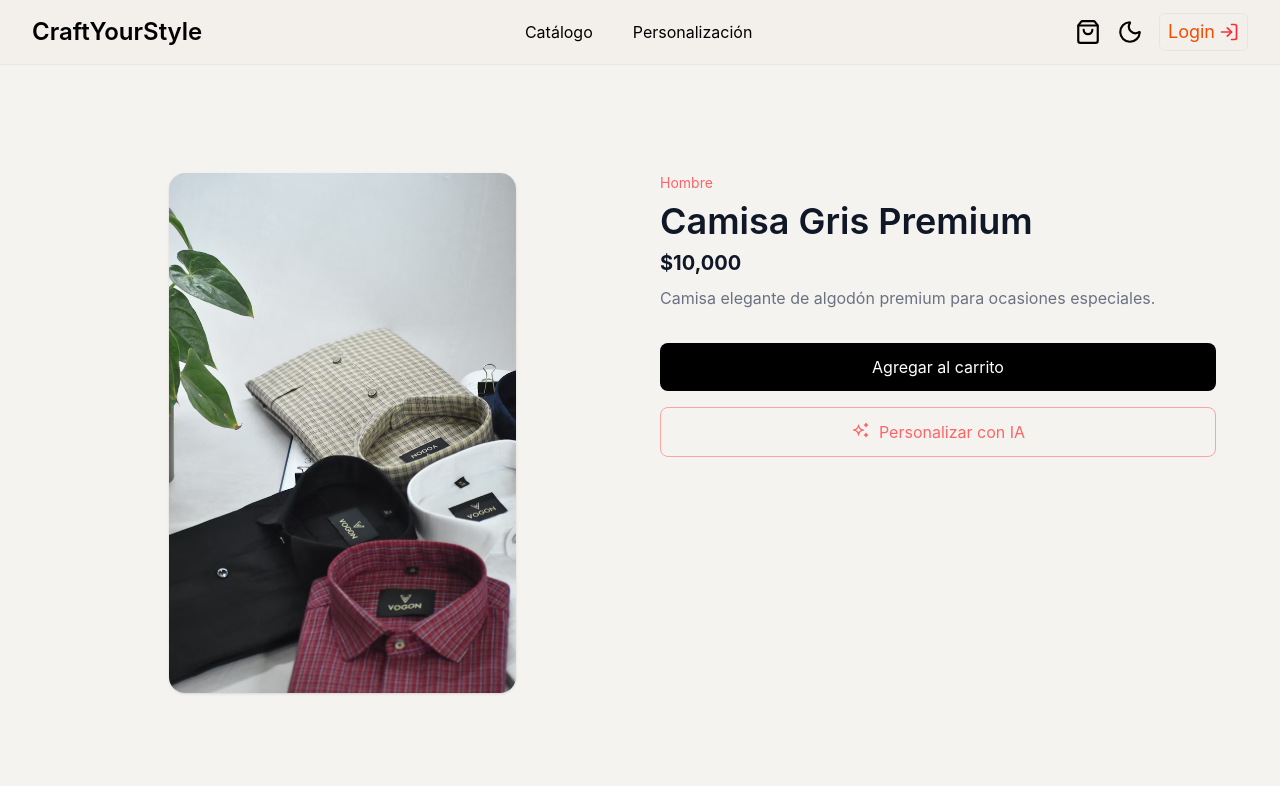
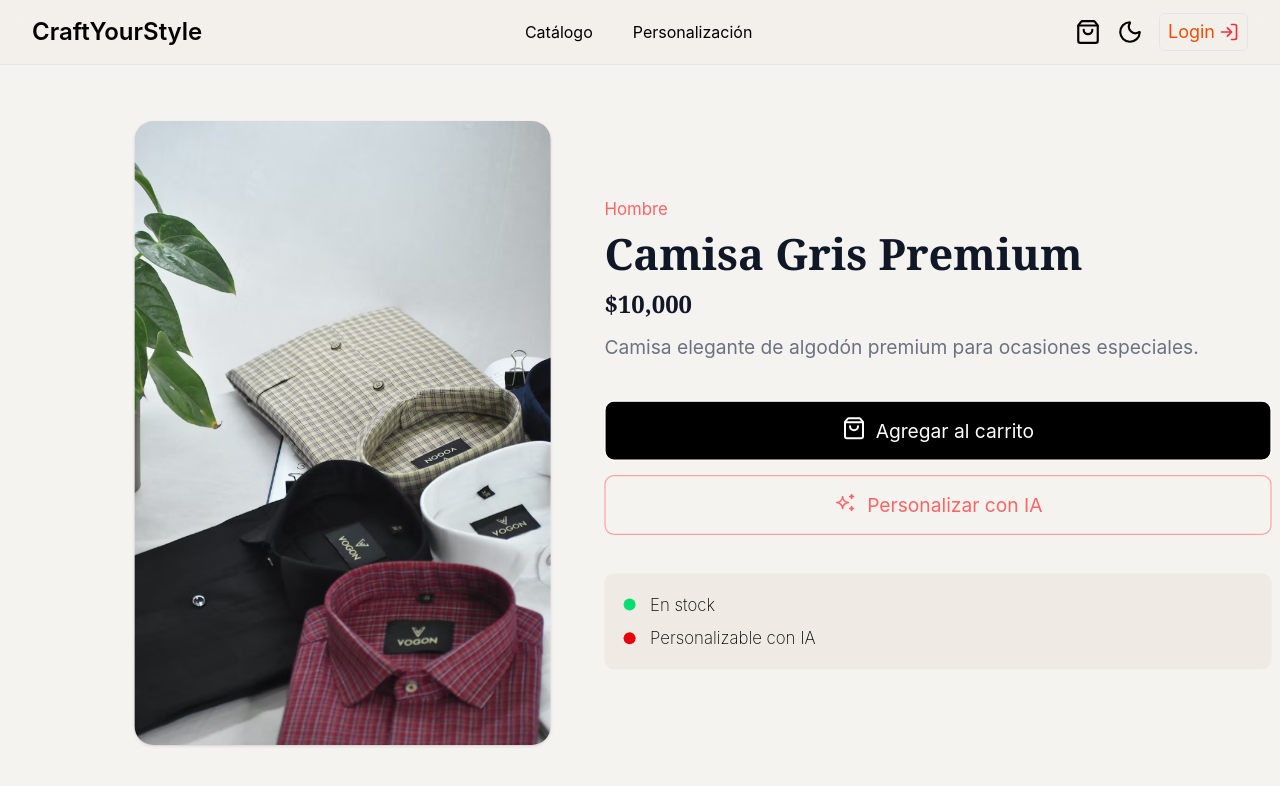
Before and after one commit to ordogens/Proyecto-Formativo-Cliente, a React (Vite) app: page /vista-dinamica/1 in a window 1280 px wide. Shown: the top 786 px of the page. Built offline with nearby package versions, Linux system fonts and the light colour scheme.

Commit message:
Solución section faltante

```diff
--- a/src/pages/vistaDinamica/VistaDinamica.tsx
+++ b/src/pages/vistaDinamica/VistaDinamica.tsx
@@ -5,11 +5,14 @@ import { ShopContext } from "../../context/shopContext";
 import { useNavigate } from "react-router-dom";
 import { Stars } from "../../components/icons/Stars";
 import { BadgeAlert } from "../../components/ui/BadgeAlert";
+import { ShoppingBag } from "lucide-react";
 
 export const VistaDinamica = () => {
   const { id } = useParams();
   const shop = useContext(ShopContext);
   const navigate = useNavigate();
+  const [stock, useStock] = useState(true);
+  const [customizable, useCustomizable] = useState(false)
 
   if (!shop) {
     throw new Error("Must be inside ShopProvider");
@@ -58,29 +61,29 @@ export const VistaDinamica = () => {
   };
 
   return (
-    <section className="h-full bg-[#f5f3ef] flex md:justify-center px-4">
+    <section className="h-full bg-[#f5f3ef] flex md:justify-center px-6 ">
       <div className="max-w-6xl w-full grid grid-cols-1 md:grid-cols-2 md:gap-10 md:items-center">
 
-        <div className="flex justify-center">
+        <div className="flex justify-center md:scale-120">
           <div className="max-w-md h-fit md:h-lg md:max-w-lg rounded-2xl overflow-hidden shadow-sm">
             <img
               src={producto.imagen}
               alt={producto.nombre}
-              className="w-full h-fit md:h-130 object-cover"
+              className="w-screen md:w-full h-100 md:h-130 object-cover"
             />
           </div>
         </div>
-        <div className="flex flex-col md:h-130 gap-4 md:gap-8">
 
-          <section className="flex flex-col md:gap-2">
+        <div className="flex flex-col md:h-130 gap-4 md:gap-8 md:justify-center md:scale-120">
+          <section className="flex flex-col gap-4 md:gap-2">
             <span className="text-sm text-red-400 capitalize">
               {producto.categoria}
             </span>
-            <h1 className="flex flex-col text-3xl md:text-4xl font-semibold text-gray-900">
+            <h1 className="flex flex-col text-3xl md:text-4xl font-semibold font-serif text-gray-900">
               {producto.nombre}
             </h1>
 
-            <p className="text-xl font-bold text-gray-900">
+            <p className="text-xl font-bold text-gray-900 font-serif">
               ${producto.precio.toLocaleString()}
             </p>
 
@@ -89,11 +92,13 @@ export const VistaDinamica = () => {
             </p>
           </section>
 
-          <div className="flex flex-col gap-4">
+          <div className="flex flex-col gap-4 md:gap-8">
+            <section className="flex flex-col gap-2 md:gap-3">
               <button
                 onClick={handleAddToCart}
-              className="w-full bg-black text-white py-3 rounded-lg cursor-pointer"
+                className="w-full border flex gap-2 justify-center bg-black text-white py-3 rounded-lg cursor-pointer"
               >
+                <ShoppingBag size={20} />
                 Agregar al carrito
               </button>
 
@@ -101,17 +106,29 @@ export const VistaDinamica = () => {
                 <BadgeAlert alertText="Producto agregaddo correctamente a la bolsa de compras" />
               )}
 
-            {/* <p className="text-sm text-gray-600">
-              En carrito: <span className="font-semibold">{productCountInCart}</span>
-            </p> */}
-
               <button onClick={() => navigate("/personalizacion")} className="w-full border flex gap-2 justify-center border-red-300 text-red-400 hover:bg-red-500 hover:text-white transition duration-300 py-3 rounded-lg cursor-pointer">
                 <Stars size={20} />
                 <span>
                   Personalizar con IA
                 </span>
               </button>
+            </section>
+
           </div>
+          <section className="bg-[#EFEBE4] p-4 text-sm font-extralight flex flex-col gap-2 rounded-lg">
+            <p className="flex items-center">
+              <span
+                className={`${stock ? "bg-green-400" : "bg-red-600"} size-2.5 inline-block rounded-2xl mr-3`}
+              ></span>
+              En stock
+            </p>
+            <p className="flex items-center">
+              <span
+                className={`${customizable ? "bg-green-400" : "bg-red-600"} size-2.5 inline-block rounded-2xl mr-3`}
+              ></span>
+              Personalizable con IA
+            </p>
+          </section>
         </div>
       </div>
     </section>
```
Lines whose indentation alone changed are shown as unchanged.
